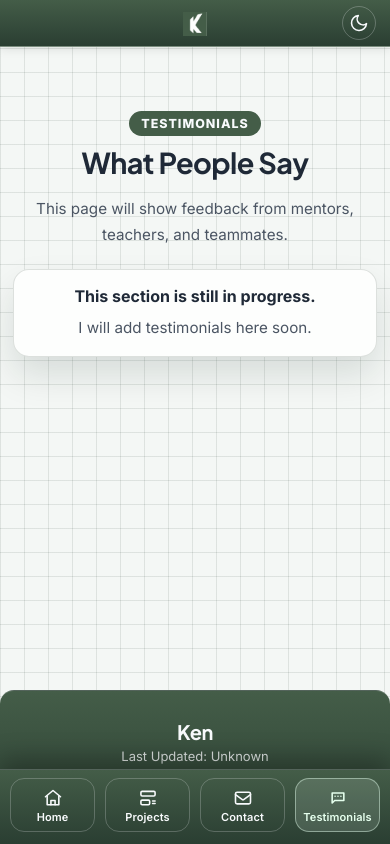
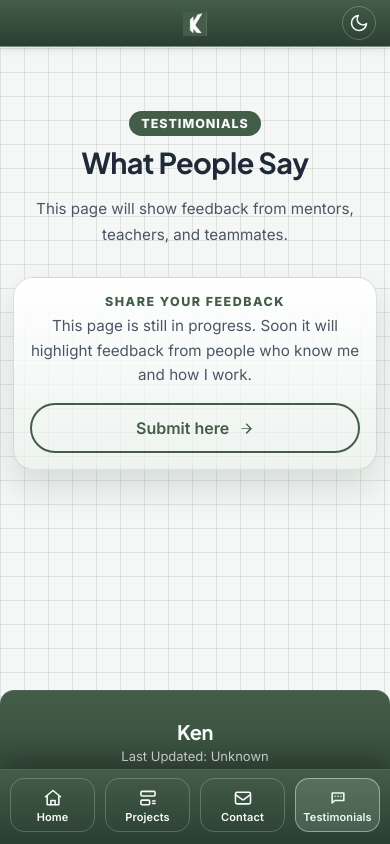
Before and after one commit to DevKennySoriano/vue-portfolio, a Vue app: page /testimonials in a window 390 px wide. Built offline with nearby package versions, Linux system fonts and the light colour scheme.

Commit message:
Testimonials

```diff
--- a/src/components/ui/homepage-about.vue
+++ b/src/components/ui/homepage-about.vue
@@ -1,9 +1,9 @@
 <script setup>
-const status = "Available for Work"
+const status = "Open to Opportunities"
 const name = "Kenny Soriano"
 const profileImg = "/images/ken/about-img.jpeg"
 const description =
-        "Bachelor of Science in Computer Science"
+        "Bachelor of Science in Computer Science student focused on web applications, improving user experience, and continuously growing through real-world development projects."
 
 const tags = ["he/him","STI College"]
 </script>
@@ -99,7 +99,7 @@ const tags = ["he/him","STI College"]
         row-gap: 1.2rem;
         padding: 2.75rem;
         margin: 120px auto 80px;
-        max-width: 1000px;
+        max-width: 1080px;
         width: 100%;
         box-sizing: border-box;
         align-items: center;
--- a/src/components/ui/homepage-card.vue
+++ b/src/components/ui/homepage-card.vue
@@ -7,13 +7,13 @@ const cards = [
     },
     {
         title: "Focus",
-        content: "Frontend Development, UI/UX, Web Design",
+        content: "Web Development and UI/UX Design",
                 tone: "focus",
     },
     {
-        title: "Experience",
-        content: "Completed 300-hour OJT at Wizzard Technologies INC.",
-                tone: "experience",
+        title: "Goal",
+        content: "Create meaningful digital projects that solve real-world problems",
+                tone: "goal",
     },
 ]
 </script>
--- a/src/components/ui/homepage-end.vue
+++ b/src/components/ui/homepage-end.vue
@@ -2,58 +2,42 @@
 </script>
 
 <template>
-<div class="collab" data-aos="fade-up" data-aos-duration="900" data-aos-once="true">
-<span class="eyebrow">Selected Work</span>
-<h2 class="title">Curious what I’ve been building?</h2>
-<p class="text">
-  Explore a curated selection of projects that reflect my design sense,
-  technical growth, and attention to detail.
-</p>
-<router-link to="/projects" class="cta">Explore Projects</router-link>
-
-</div>
+  <section class="collab" data-aos="fade-up" data-aos-duration="900" data-aos-once="true">
+    <h2 class="title">Curious what I've been building?</h2>
+    <p class="text">
+      Explore a curated selection of projects that reflect my design sense,
+      technical growth, and attention to detail.
+    </p>
+    <router-link to="/projects" class="cta">Explore projects</router-link>
+  </section>
 </template>
 
 <style scoped>
 .collab {
   max-width: 900px;
-  margin: 5rem auto 4rem;
-  padding: 2.5rem 2rem;
+  margin: 6rem auto 5rem;
+  padding: 0 1rem;
   text-align: center;
   color: var(--text);
-  width: 100%;
-  box-sizing: border-box;
-  background: linear-gradient(180deg, color-mix(in srgb, var(--bg-elevated) 96%, transparent), color-mix(in srgb, var(--bg-soft) 55%, transparent));
-  border: 1px solid var(--border);
-  border-radius: 24px;
-  box-shadow: var(--shadow);
-}
-
-.eyebrow {
-  display: inline-block;
-  margin-bottom: 0.75rem;
-  font-size: 0.8rem;
-  font-weight: 700;
-  letter-spacing: 0.16em;
-  text-transform: uppercase;
-  color: var(--surface-strong);
 }
 
 .title {
-  font-size: clamp(2rem, 4vw, 2.6rem);
-  margin-bottom: 1rem;
+  margin: 0;
+  font-size: clamp(1.55rem, 3.3vw, 2.35rem);
+  line-height: 1.15;
 }
 
 .text {
-  max-width: 680px;
-  margin: 0 auto 2rem;
-  font-size: 1.02rem;
+  margin: 1rem auto 0;
+  max-width: 60ch;
+  font-size: 1rem;
   line-height: 1.7;
   color: var(--text-muted);
 }
 
 .cta {
   display: inline-block;
+  margin-top: 1.75rem;
   padding: 0.7rem 1.6rem;
   border-radius: 999px;
   border: 2px solid var(--surface-strong);
@@ -72,11 +56,8 @@
 
 @media (max-width: 768px) {
   .collab {
-    margin-top: 3rem;
-    padding: 0 1rem;
-    background: transparent;
-    border: none;
-    box-shadow: none;
+    margin: 4rem auto 3.5rem;
+    padding: 0;
   }
 
   .title {
@@ -84,13 +65,13 @@
   }
 }
 
-@media (max-width: 375px) {
+@media (max-width: 560px) {
   .collab {
-    padding: 0 0.5rem;
+    margin: 3.5rem auto 3rem;
   }
 
-  .title {
-    font-size: 1.6rem;
+  .text {
+    font-size: 0.95rem;
   }
 }
 </style>
--- a/src/components/ui/homepage-experience.vue
+++ b/src/components/ui/homepage-experience.vue
@@ -81,7 +81,7 @@ const timeline = [
     sti: "https://www.sti.edu/",
     dateRange: "2024",
     description:
-      "Expanded my STI College training by learning Python and PHP for practical software development, cybersecurity principles aligned with ISO standards, and core networking concepts including IPv4 and IPv6.",
+      "At STI College, I developed practical software skills in Python and PHP, gained exposure to cybersecurity principles aligned with ISO standards, and strengthened my understanding of networking concepts such as IPv4 and IPv6.",
     tech: [
       {
         name: "Python",
@@ -113,7 +113,7 @@ const timeline = [
     sti: "https://www.sti.edu/",
     dateRange: "2023",
     description:
-      "Studied core data structures and algorithmic thinking at STI College, with hands-on practice in sorting techniques and related efficiency concepts for writing better-performing programs.",
+      "My coursework at STI College focused on core data structures and algorithmic thinking, supported by hands-on practice in sorting techniques and performance-oriented problem solving.",
     tech: [
       {
         name: "Algorithms",
@@ -141,7 +141,7 @@ const timeline = [
     sti: "https://www.sti.edu/",
     dateRange: "2022 - 2023",
     description:
-      "Completed comprehensive Oracle Java Fundamentals course at STI College. Developed strong foundation in object-oriented programming principles, data structures, and Java development best practices. Mastered core Java concepts including exception handling, collections, and multi-threading.",
+      "Through Oracle Java Fundamentals at STI College, I built a strong foundation in object-oriented programming, data structures, and Java best practices, including exception handling, collections, and multithreading.",
     tech: [
       {
         name: "Java",
@@ -170,7 +170,7 @@ const timeline = [
     w3schools: "https://www.w3schools.com/",
     dateRange: "2021",
     description:
-      "Began my journey into software development with passion and curiosity. Started learning the fundamentals of programming and web development, laying the foundation for my career in tech.",
+      "This stage marked the beginning of my programming journey, where I learned web development fundamentals and established the technical foundation that continues to support my growth in tech.",
     tech: [
       {
         name: "HTML",
--- a/src/views/Testimonials.vue
+++ b/src/views/Testimonials.vue
@@ -6,11 +6,25 @@
       <p class="intro">
         This page will show feedback from mentors, teachers, and teammates.
       </p>
-    </section>
-
-    <section class="empty-state" data-aos="fade-up" data-aos-once="true" aria-label="Testimonials under development">
-      <p class="empty-title">This section is still in progress.</p>
-      <p class="empty-description">I will add testimonials here soon.</p>
+      <div class="submit-card">
+        <div class="submit-copy">
+          <p class="submit-label">Share Your Feedback</p>
+          <p class="submit-text">
+            This page is still in progress. Soon it will highlight feedback from people who know me and how I work.
+          </p>
+        </div>
+        <a
+          class="submit-link"
+          href="https://forms.gle/dzBi7NQGjKAZ54Dj9"
+          target="_blank"
+          rel="noopener noreferrer"
+        >
+          <span>Submit here</span>
+          <svg viewBox="0 0 24 24" aria-hidden="true">
+            <path d="M5 12h12.17l-5.58-5.59L13 5l8 8-8 8-1.41-1.41L17.17 13H5v-1Z" />
+          </svg>
+        </a>
+      </div>
     </section>
   </main>
 </template>
@@ -55,29 +69,76 @@ h1 {
   font-size: 1rem;
 }
 
-.empty-state {
+.submit-card {
+  display: flex;
+  align-items: center;
+  justify-content: space-between;
+  flex-wrap: nowrap;
+  gap: 1rem;
+  margin: 1.75rem auto 0;
+  max-width: 720px;
+  padding: 1rem 1.1rem;
   border: 1px solid var(--border);
-  border-radius: 16px;
-  padding: 1.2rem;
-  background: color-mix(in srgb, var(--bg-elevated) 90%, var(--bg-soft));
+  border-radius: 20px;
+  background:
+    linear-gradient(180deg, color-mix(in srgb, var(--bg-elevated) 96%, transparent), color-mix(in srgb, var(--bg-soft) 58%, transparent));
   box-shadow: var(--shadow);
-  max-width: 760px;
-  margin: 0 auto;
-  text-align: center;
+  text-align: left;
 }
 
-.empty-title {
-  margin: 0;
-  color: var(--text);
-  font-size: 1rem;
-  font-weight: 700;
+.submit-copy {
+  flex: 1;
+  min-width: 0;
 }
 
-.empty-description {
-  margin: 0.55rem 0 0;
+.submit-label {
+  margin: 0;
+  font-size: 0.78rem;
+  font-weight: 800;
+  letter-spacing: 0.12em;
+  text-transform: uppercase;
+  color: var(--surface-strong);
+}
+
+.submit-text {
+  margin: 0.35rem 0 0;
   color: var(--text-muted);
   font-size: 0.95rem;
-  line-height: 1.7;
+  line-height: 1.6;
+}
+
+.submit-link {
+  display: inline-flex;
+  align-items: center;
+  justify-content: center;
+  gap: 0.55rem;
+  flex-shrink: 0;
+  white-space: nowrap;
+  padding: 0.8rem 1.3rem;
+  border-radius: 999px;
+  border: 2px solid var(--surface-strong);
+  color: var(--surface-strong);
+  font-weight: 600;
+  text-decoration: none;
+  transition: background 0.3s ease, color 0.3s ease, transform 0.2s ease, box-shadow 0.2s ease;
+}
+
+.submit-link:hover {
+  background: var(--surface-strong);
+  color: var(--text-inverse);
+  transform: translateY(-2px);
+  box-shadow: var(--shadow);
+}
+
+.submit-link svg {
+  width: 16px;
+  height: 16px;
+  fill: currentColor;
+  transition: transform 0.2s ease;
+}
+
+.submit-link:hover svg {
+  transform: translateX(2px);
 }
 
 @media (max-width: 640px) {
@@ -94,8 +155,19 @@ h1 {
     font-size: 0.95rem;
   }
 
-  .empty-state {
+  .submit-card {
+    flex-direction: column;
+    align-items: stretch;
+    text-align: center;
     padding: 1rem;
+  }
+
+  .submit-copy {
+    text-align: center;
+  }
+
+  .submit-link {
+    width: 100%;
   }
 }
 </style>
```
